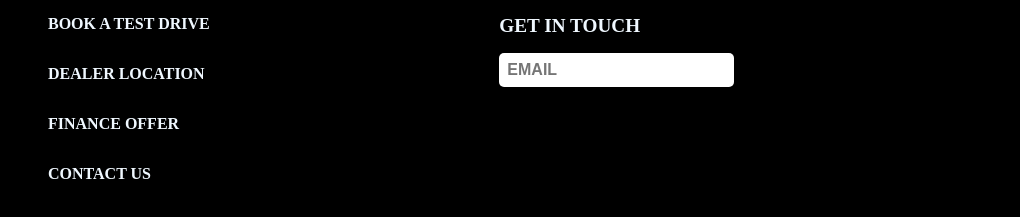
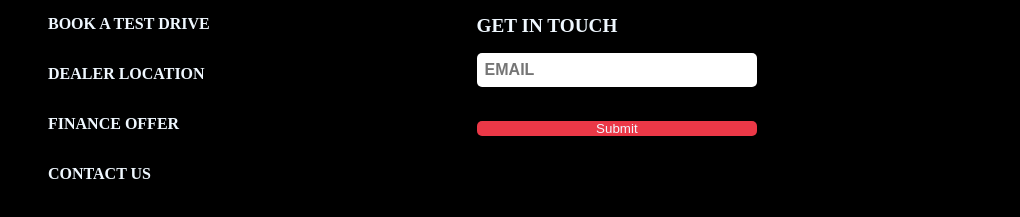
Before and after one commit to M-Saleh-N/week3-project, a plain HTML site: page index.html in a window 1280 px wide. Shown: the part 2805-3022 px from the top of the page, 0-1020 px from the left. Drawn offline with nearby package versions, Linux system fonts and the light colour scheme.

Commit message:
finishing touch

```diff
--- a/index.html
+++ b/index.html
@@ -150,6 +150,7 @@
           <div class="foot-col">
             <h4>GET IN TOUCH</h4>
             <input type="text" placeholder="EMAIL" />
+            <button type="submit">Submit</button>
           </div>
           <div class="foot-col">
             <p>FOLLOW US</p>
--- a/style.css
+++ b/style.css
@@ -79,6 +79,17 @@ section{
     font-size: 1rem;
     font-weight: bold;
 }
+.foot-col button{
+    padding:1 20;
+    width: 100%;
+    background-color: rgb(235, 56, 71);
+    color: aliceblue;
+    border: none;
+    border-radius: 5px;
+    cursor: pointer;
+
+}
+
 .socials{
     display: flex;
     gap: 1rem;
```
